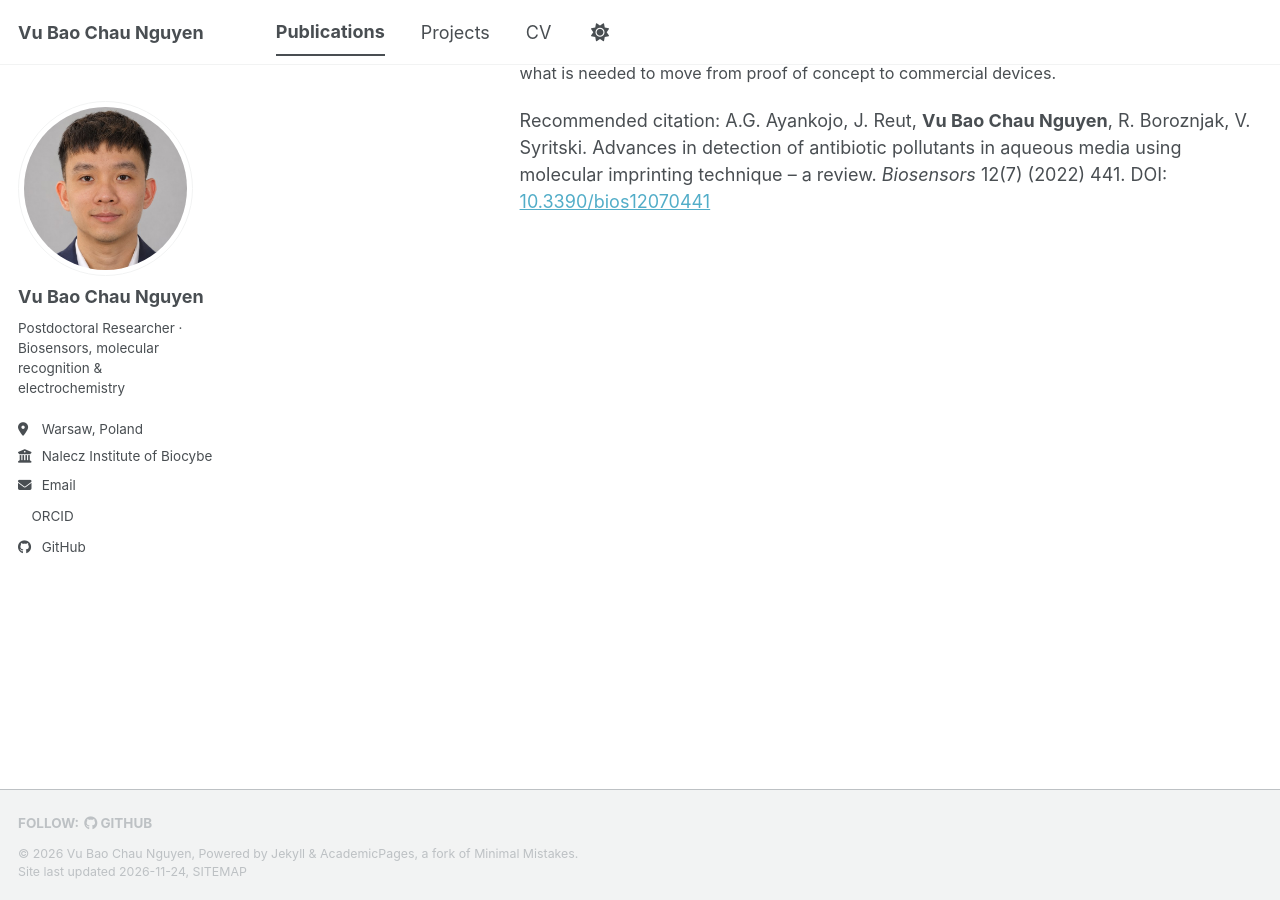
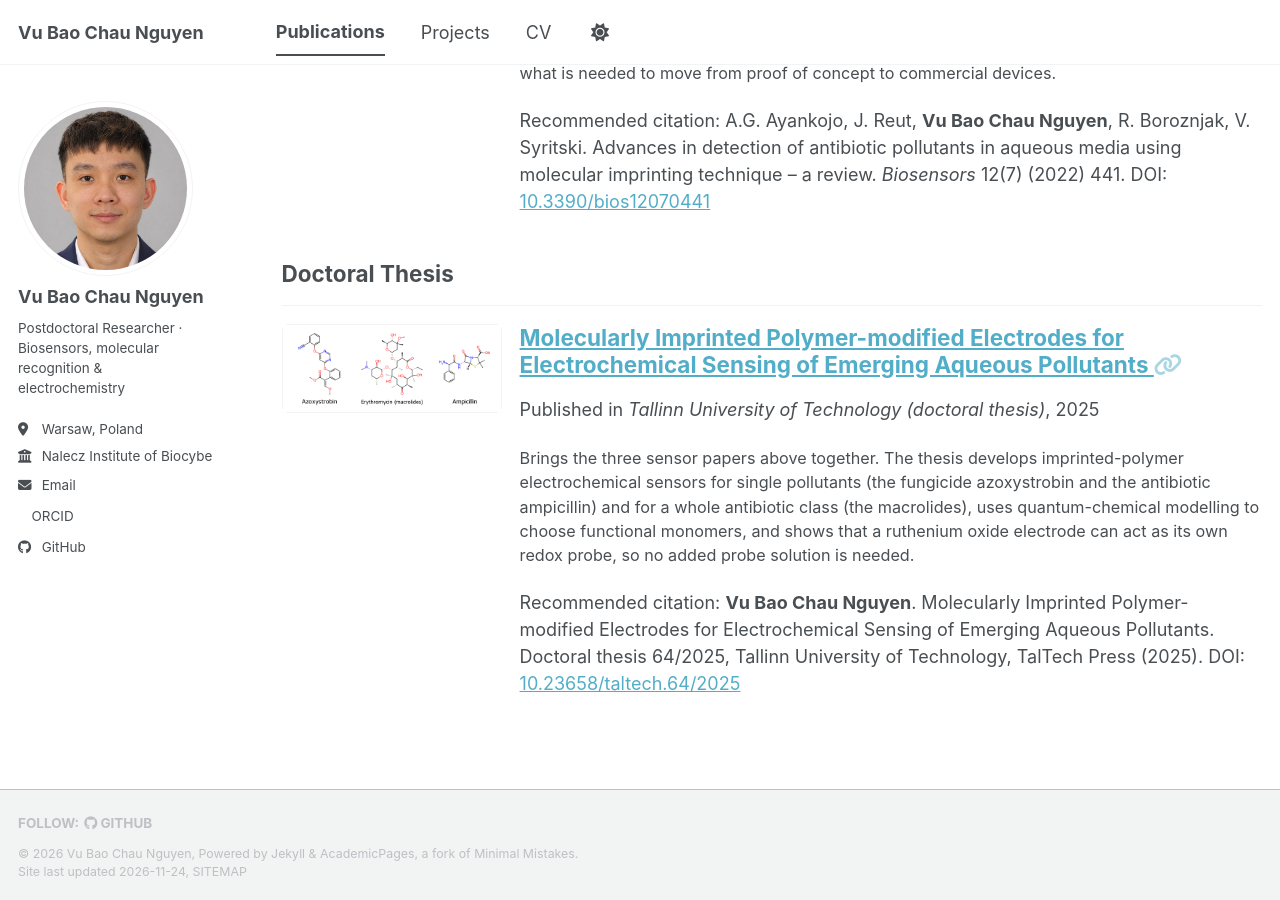
Before and after one commit to deannguyen9xyz/deannguyen9xyz.github.io, a Jekyll site: the page built from _pages/publications.html, in a window 1280 px wide and 900 px high, scrolled down 1553 px. Built offline with Jekyll 4.4.1, drawn with Linux system fonts in a browser that asks for light colours; a script bundle is joined from its source files by our own code; a style sheet for code colours, icons or effects is not loaded.

Commit message:
Add doctoral thesis (DOI 10.23658/taltech.64/2025); correct the thesis title on the CV page

```diff
--- a/_config.yml
+++ b/_config.yml
@@ -87,6 +87,8 @@ publication_category:
     title: 'Books'
   manuscripts:
     title: 'Journal Articles'
+  thesis:
+    title: 'Doctoral Thesis'
   conferences:
     title: 'Conference Papers'
 
--- a/_pages/cv.md
+++ b/_pages/cv.md
@@ -12,7 +12,7 @@ redirect_from:
 ## Education
 
 * **PhD in Chemical Engineering**, Tallinn University of Technology, Estonia, 2021–2025
-  * Thesis: *Molecularly Imprinted Polymer-based Electrochemical Sensor for Detection of Environmental Pollutants in Aqueous Media*
+  * Thesis: [*Molecularly Imprinted Polymer-modified Electrodes for Electrochemical Sensing of Emerging Aqueous Pollutants*](https://doi.org/10.23658/taltech.64/2025) (TalTech doctoral thesis 64/2025, defended 12 September 2025)
 * **MSc in Materials Science** (cum laude), University of Tartu and Tallinn University of Technology, Estonia, 2019–2021
 * **BSc in Biomedical Engineering**, Ho Chi Minh City University of Technology, Vietnam, 2009–2014
 
--- /dev/null
+++ b/_publications/2025-09-12-phd-thesis-taltech.md
@@ -0,0 +1,23 @@
+---
+title: "Molecularly Imprinted Polymer-modified Electrodes for Electrochemical Sensing of Emerging Aqueous Pollutants"
+collection: publications
+category: thesis
+date: 2025-09-12
+venue: 'Tallinn University of Technology (doctoral thesis)'
+link: 'https://doi.org/10.23658/taltech.64/2025'
+citation: '<b>Vu Bao Chau Nguyen</b>. Molecularly Imprinted Polymer-modified Electrodes for Electrochemical Sensing of Emerging Aqueous Pollutants. Doctoral thesis 64/2025, Tallinn University of Technology, TalTech Press (2025). DOI: <a href="https://doi.org/10.23658/taltech.64/2025">10.23658/taltech.64/2025</a>'
+excerpt: 'Brings the three sensor papers above together. The thesis develops imprinted-polymer electrochemical sensors for single pollutants (the fungicide azoxystrobin and the antibiotic ampicillin) and for a whole antibiotic class (the macrolides), uses quantum-chemical modelling to choose functional monomers, and shows that a ruthenium oxide electrode can act as its own redox probe, so no added probe solution is needed.'
+header:
+  teaser: 'publications/thesis-targets.png'
+  teaser_alt: 'Chemical structures of azoxystrobin, erythromycin and ampicillin, the target molecules of the thesis'
+  teaser_wide: true
+---
+
+<img class="pub-structure pub-structure--wide" src="{{ '/images/publications/thesis-targets.png' | relative_url }}" alt="Chemical structures of azoxystrobin, erythromycin and ampicillin, the target molecules of the thesis">
+
+Brings the three sensor papers above together. The thesis develops imprinted-polymer electrochemical sensors for single pollutants (the fungicide azoxystrobin and the antibiotic ampicillin) and for a whole antibiotic class (the macrolides), uses quantum-chemical modelling to choose functional monomers, and shows that a ruthenium oxide electrode can act as its own redox probe, so no added probe solution is needed.
+
+* Defended 12 September 2025, Tallinn University of Technology
+* Supervisors: Dr. Vitali Syritski, Dr. Jekaterina Reut
+* Opponents: Prof. Sergey A. Piletsky (University of Leicester), Prof. Toonika Rinken (University of Tartu)
+* Full text: [TalTech digital collection](https://digikogu.taltech.ee/en/item/0bef1a7a-5369-4053-9eab-af6bd9bcb11b)
```
Also changed, not shown: _pages/about.md (+1 -1 lines), images/publications/thesis-targets.png (added).
